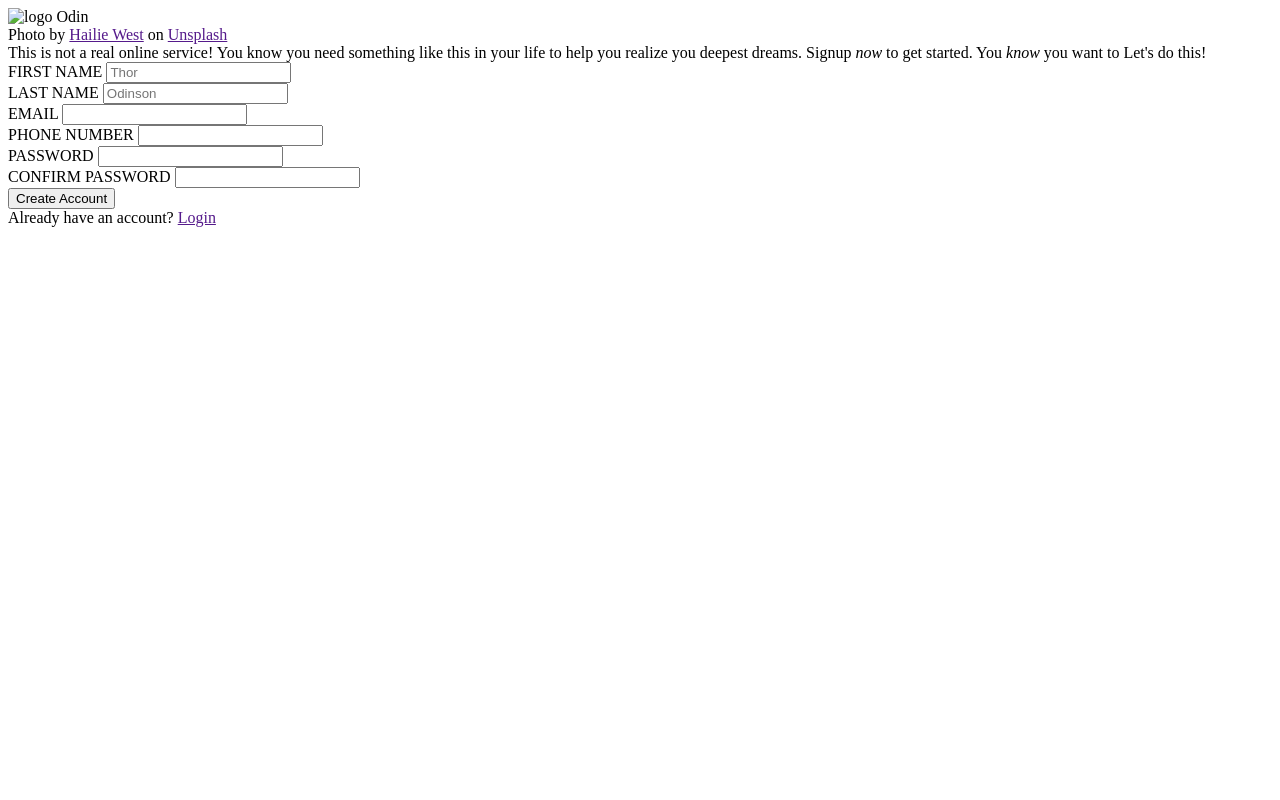
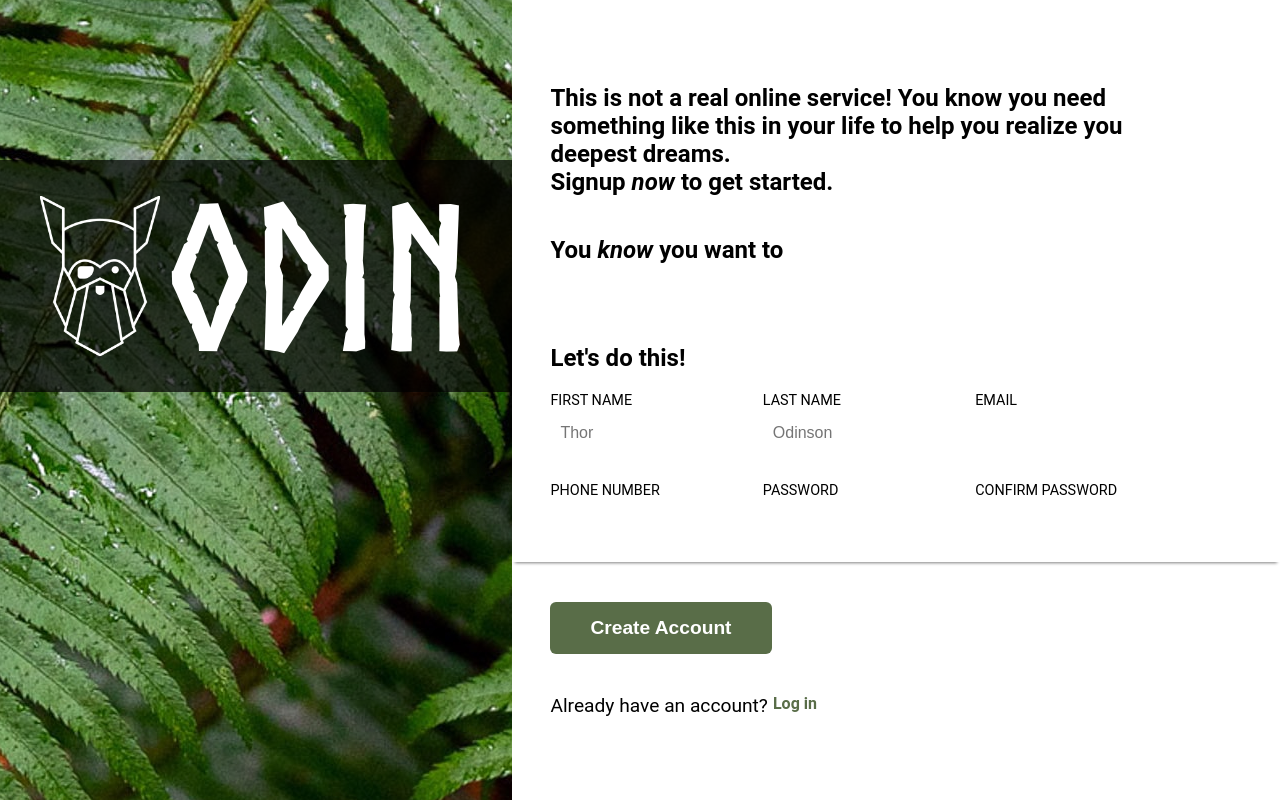
Before and after one commit to OriginalByteMe/Project-Sign-up-Form-, a plain HTML site: page index.html in a window 1280 px wide. Drawn offline with Linux system fonts and the light colour scheme.

Commit message:
Add css and change structure

```diff
--- a/index.html
+++ b/index.html
@@ -5,65 +5,75 @@
     <meta http-equiv="X-UA-Compatible" content="IE=edge">
     <meta name="viewport" content="width=device-width, initial-scale=1.0">
     <link rel="stylesheet" href="stylesheet.css">
+    <script type="text/javascript" src="app.js"></script>
     <title>Project: Sign-up Form </title>
 </head>
 <body>
+    <div class="content">
         <div class="side-bar">
-        <div id="logo-section">
-            <img src="images/odin-lined.png" alt="logo">
-            Odin
+            <div class="logo">
+                <img src="Assets/Images/odin-lined.png" alt="logo" id="OdinLogo">
+                <h1 id="odin">Odin</h1>
             </div>
-        Photo by <a href="">Hailie West</a> on <a href="">Unsplash</a>
         </div>
 
-    <div class="main-content">
-        <div id="intro text">
-            This is not a real online service! You know you need something like this in your life to help you realize
-            you deepest dreams. Signup <em>now</em> to get started.
-
-            You <em>know</em> you want to
+        <div class="right">
+            <div class="intro-text left">
+                <p>This is not a real online service! You know you need something  like this in your life to help you realize
+                    you deepest dreams.</p>
+                <p>Signup <em>now</em> to get started. </p>
+                <p class="remote-text">You <em>know</em> you want to</p>
 
 
-
-            Let's do this!
             </div>
 
-        <form>
-            <div>
+            <form onsubmit="return validateForm()">
+                <p class="form-title left">Let's do this!</p>
+                <div class="form left">
+                    <div class="input">
                         <label for="first_name">FIRST NAME</label>
                         <input type="text" id="first_name" name="first_name" placeholder="Thor">
                     </div>
 
-            <div>
+                    <div class="input">
                         <label for="last_name">LAST NAME</label>
                         <input type="text" id="last_name" name="last_name" placeholder="Odinson">
                     </div>
 
-            <div>
+                    <div class="input">
                         <label for="email">EMAIL</label>
                         <input type="email" id="email" name="email">
+
                     </div>
 
-            <div>
+                    <div class="input">
                         <label for="phone_number">PHONE NUMBER</label>
                         <input type="tel" id="phone_number" name="phone_number">
                     </div>
 
-            <div>
+                    <div class="input">
                         <label for="password">PASSWORD</label>
                         <input type="password" id="password" title="* Passwords do not match"  name="password" required>
+
+                        <span id="msg"></span>
                     </div>
 
-            <div>
+                    <div class="input">
                         <label for="confirm_password">CONFIRM PASSWORD</label>
+
                         <input type="password" id="confirm_password"  name="confirm_password" required>
+
                     </div>
+                </div>
+                <div class="left button">
+                    <button  type="submit">Create Account</button>
+                </div>
+
             </form>
-
-        <button type="submit">Create Account</button>
-
-        <div id="login-text">
-            Already have an account? <a href="">Login</a>
+            <div class="login left">
+                <p>Already have an account?</p>
+                <a href="#">Log in</a>
+            </div>
         </div>
     </div>
 </body>
--- a/stylesheet.css
+++ b/stylesheet.css
@@ -0,0 +1,177 @@
+@font-face {
+    font-family: 'Norse-Bold';
+    src: url("Assets/Fonts/Norse-Bold.otf");
+}
+
+* {
+    margin: 0px;
+    padding: 0px;
+    box-sizing: border-box;
+}
+
+body{
+    margin: 0;
+    padding: 0;
+    box-sizing: border-box;
+    font-family: 'roboto', sans-serif;
+}
+
+.content{
+    width:100vw;
+    height: 100vh;
+}
+
+.content, .logo{
+    display:flex;
+    flex-flow: row wrap;
+}
+
+/* Left */
+
+
+.side-bar{
+    background-image: url("Assets/Images/Jungle-background.jpg");
+    background-position: center;
+    background-size: auto;
+    background-repeat: no-repeat;
+    width: 40vw;
+}
+
+.logo{
+    height: auto;
+    display: flex;
+    position: relative;
+    background-color: rgb(0, 0, 0, 0.7);
+    top: 20vh;
+    gap:1vh;
+    padding: 15px 0;
+    align-items: center;
+    justify-content: center;
+}
+
+h1{
+    color: white;
+    font-family: 'Norse-Bold';
+    font-size: 12.5rem;
+}
+
+#OdinLogo{
+    height: 20vh;
+}
+#side-footer{
+    position: absolute;
+    bottom: 0;
+    font-size: medium;
+    bottom: 10px;
+
+}
+
+#side-footer a{
+    color: white;
+
+}
+
+
+
+/* Right side */
+
+.left{
+    padding-left: 3vw;
+}
+
+.right{
+    width: 60vw;
+    display: flex;
+    justify-content: center;
+
+    flex-flow: column nowrap;
+}
+
+.intro-text{
+    font-weight: 700;
+    width: 90%;
+    font-size: 1.5rem;
+}
+
+.remote-text{
+    margin: 40px 0 80px;
+}
+
+/* Form */
+.form{
+    display: flex;
+    flex-flow: row wrap;
+    gap: 30px;
+    padding-bottom: 20px;
+
+    box-shadow: 0 4px 3px -3px gray;
+}
+
+.input{
+    display: flex;
+    flex-flow: column wrap;
+    width: 25%;
+    font-size: 0.7rem;
+    text-transform: uppercase;
+
+}
+
+.form-title{
+    width: 100%;
+    font-size: 1.5rem;
+    font-weight: 700;
+    margin-bottom: 20px;
+}
+
+.login{
+    display: flex;
+    gap: 5px;
+}
+
+.login p{
+    font-size: 1.2rem;
+}
+
+input{
+    border: #E5E7EB;
+    border-radius: 3px;
+    padding: 10px;
+    font-size: 1rem;
+}
+
+input:focus{
+    border: blue;
+}
+
+label{
+    font-size: 0.9rem;
+    margin-bottom: 5px;
+}
+
+button{
+    background-color: #596D48;
+    color: white;
+    font-weight: 700;
+    font-size: 1.2rem;
+    border: none;
+    border-radius: 6px;
+    padding: 15px 40px;
+    margin: 40px 0;
+}
+
+a{
+    text-decoration: none;
+    color: #596D48;
+    font-weight: 700;
+}
+
+a:hover{
+    color: black;
+}
+
+
+/* Error class for input */
+.is-invalid{
+    border: 1px solid red;
+    color: red;
+}
```
Also changed, not shown: Assets/Images/Jungle-background.jpg (renamed from Assets/Images/halie-west-25xggax4bSA-unsplash.jpg). Lines whose indentation alone changed are shown as unchanged.
